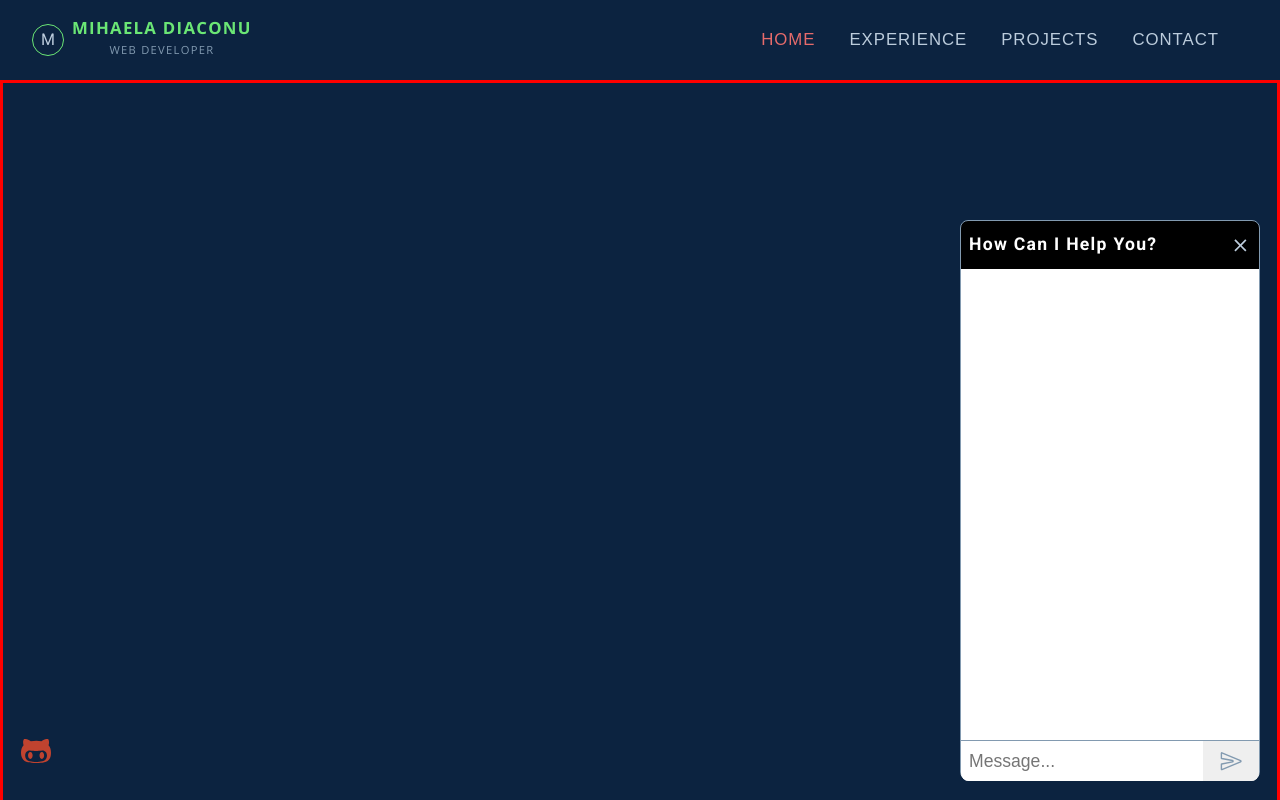
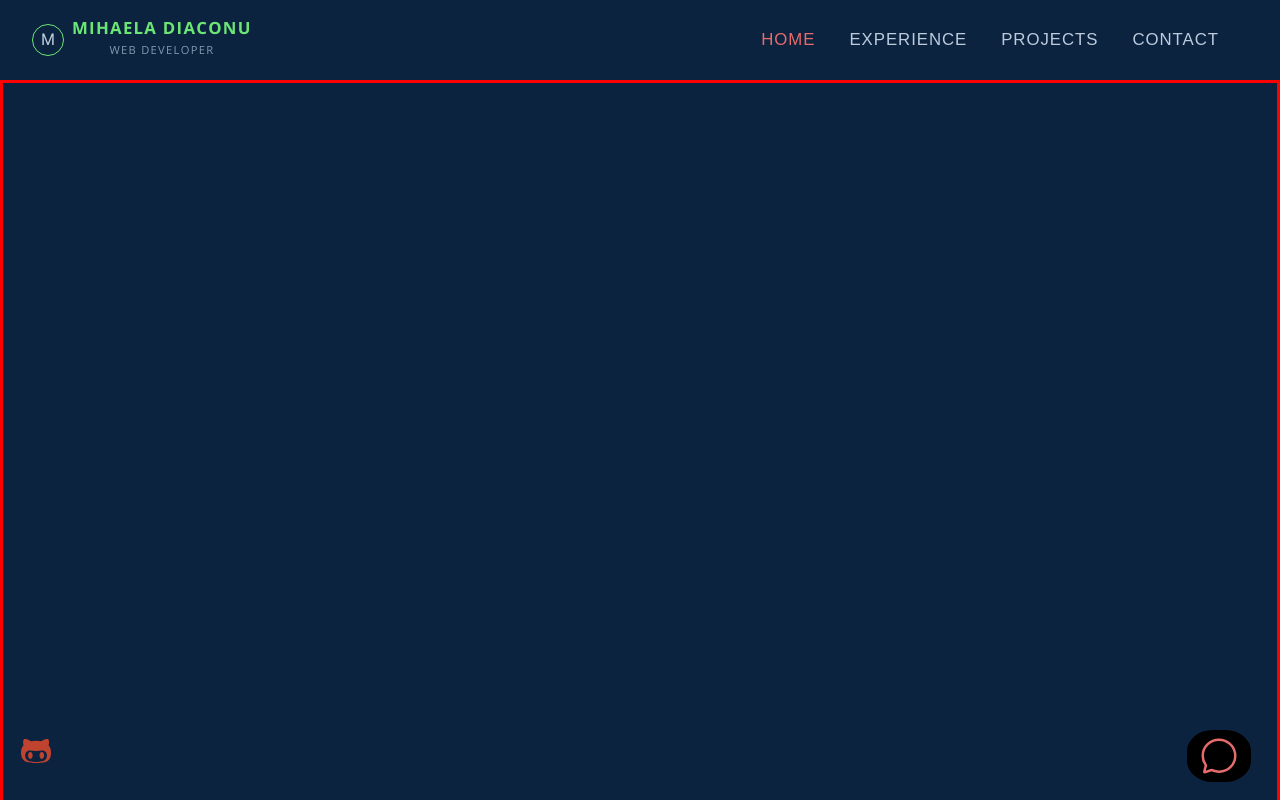
Before and after one commit to mdcodelab/mern-portofolio, a React (Create React App) app: page / in a window 1280 px wide. Shown: the top 800 px of the page. Built offline with nearby package versions, Linux system fonts and the light colour scheme; a web font is replaced by a local one.

Commit message:
Chat style transitions

```diff
--- a/src/App.css
+++ b/src/App.css
@@ -220,40 +220,148 @@ hr {
   color: var(--clr-primary-1);
 }
 
-/* sidebar
-.sidebar {
-width: 100vw;
-  height: calc(100vh - 5rem);
-  padding: 3rem;
+
+/*webkit-transition: all 500ms;
+   -moz-transition: all 500ms;
+     -o-transition: all 500ms;
+        transition: all 500ms;*/
+
+        /* sidebar*/
+  @media screen and (min-width: 992px) {
+          .sidebar {
+            display: none;
+          }
+        }
+
+  /* chat*/
+/*chat launcher*/
+.launcher__container {
+  width: 4rem;
+  height: 3.3rem;
+  display: flex;
+  align-items: center;
+  justify-content: center;
+  background: black;
+  border-radius: 40%;
   position: fixed;
-  right: 0;
-  bottom: 0;
-  z-index: 8;
-  transition: all 0.5s ease;
+  right: 1.8rem;
+  bottom: 1.1rem;
+  cursor: pointer;
+  z-index: 100;
+  transition: all 0.5s ease-in-out;
 }
 
-  .open {
-    background: var(--clr-sidebar);
-    transform: translateX(0%);
-    transition: all 0.5s ease;
+  /* chat room*/
+  .room__container {
+    width: 300px;
+    height: 70vh;
+    position: fixed;
+    right: 1.8rem;
+    bottom: 1.1rem;
+    cursor: pointer;
+    z-index: 100;
+    border-radius: 0.5rem;
+    background: black;
+    border: 1px solid var(--clr-grey-6);
+    transition: all 0.5s ease-in-out;
   }
 
-  .close {
-    transform: translateX(100%);
-    transition: all 0.5s ease;
+  @media only screen and (max-width: 500px) {
+    .room__container {
+      width: 100%;
+      left: 50%;
+      transform: translateX(-50%);
+      right: unset; /* Remove right property */
+    }
   }
 
-  a {
-    display: block;
-    margin-bottom: 3.5rem;
-    font-size: 1.2rem;
-    letter-spacing: 0.08rem;
+
+  /*header*/
+  .chat__header {
+    padding: 0.5rem;
+    height: 3rem;
+    display: flex;
+    align-items: center;
+    justify-content: space-between;
+  }
+
+  .chat__header h3 {
+    margin: 0;
+    padding: 0;
+    font-size: 1.1rem;
+    color: #fff;
+  }
+
+  .chat__header i {
+    font-size: 2rem;
+    color: #fff;
+    cursor: pointer;
+  }
+
+  /*body*/
+  .chat__body {
+    height: calc(70vh - 3rem - 2.5rem);
+    max-height: auto;
+    background: #fff;
+    overflow-y: scroll;
+    border-bottom: 1px solid var(--clr-grey-6);
+  }
+
+  /*submit*/
+  .chat__submit {
+    height: 2.5rem;
+    background: #fff;
+    border-radius: 0 0 0.5rem 0.5rem;
+    display: flex;
+  }
+
+  .chat__submit input {
+    border-radius: 0 0 0 0.5rem;
+    border: none;
+    outline: none;
+    flex: 1;
+    font-size: 1.1rem;
+    padding: 0.5rem;
+  }
+
+  .chat__submit button {
+    border-radius: 0 0 0.5rem 0;
+    border: none;
+    flex: 0.3;
+    display: flex;
+    align-items: center;
+    justify-content: center;
+    font-size: 1.4rem;
+    color: var(--clr-grey-6);
     cursor: pointer;
     transition: all 0.5s ease-in-out;
   }
 
-  a:hover {
-    letter-spacing: 0.2rem;
-  }*/
+  .chat__submit button:hover {
+    color: black;
+    font-size: 1.6rem;
+  }
 
-  /* NAV*/
+  /* */
+  .c__container {
+    max-width: 300px;
+    max-height: 70vh;
+    position: fixed;
+    right: 4rem;
+    bottom: 20px;
+    z-index: 100;
+    transition: all 1s ease;
+  }
+
+  .cl__container {
+    width: 3rem;
+    height: 3rem;
+    background: white;
+    position: fixed;
+    right: 4rem;
+    bottom: 20px;
+    z-index: 100;
+    cursor: pointer;
+    transition: all 1s ease;
+
+  }
--- a/src/App.js
+++ b/src/App.js
@@ -14,7 +14,7 @@ import ChatEntrancer from "./components/ChatEntrancer";
 const App = () => {
   return (
     <AppProvider>
-      <div className="app-container">
+      <div className="app-container section__center">
         <Navbar />
         <Sidebar></Sidebar>
         <ScrollIcon></ScrollIcon>
--- a/src/components/Chat.js
+++ b/src/components/Chat.js
@@ -1,26 +1,31 @@
 import React from "react";
-import ChatLauncher from "./ChatLauncher";
-import ChatRoom from "./ChatRoom";
-import styled from "styled-components";
+import { IoChatbubbleOutline } from "react-icons/io5";
+import { IoMdClose } from "react-icons/io";
+import { IoSendOutline } from "react-icons/io5";
 
-function Chat() {
-  const [showChat, setShowChat] = React.useState(true);
 
-  return (
-    <Wrapper className="chat__container">
-      {showChat && <ChatRoom setShowChat={setShowChat} showChat={showChat} />}
-      {!showChat && <ChatLauncher setShowChat={setShowChat} showChat={showChat}/>}
-    </Wrapper>
+function C() {
+  const [isChat, setIsChat] = React.useState(false);
+  const [message, setMessage] = React.useState("");
+
+  return isChat ? (
+    <div className="room__container">
+          <div className="chat__header">
+        <h3>How Can I Help You?</h3>
+        <IoMdClose style={{fontSize: "1.3rem"}} onClick={()=> setIsChat(!isChat)}></IoMdClose>
+      </div>
+      <div className="chat__body">
+
+      </div>
+      <div className="chat__submit">
+        <input type="text" placeholder="Message..." value={message} onChange={(e)=>setMessage(e.target.value)}></input>
+        <button><IoSendOutline></IoSendOutline></button>
+      </div>
+    </div>
+  ) : (
+    <div className="launcher__container" onClick={() => setIsChat(!isChat)}>
+      <IoChatbubbleOutline classNme="icon__launcher" style={{fontSize: "2.5rem", color: "var(--clr-red-light-1"}}></IoChatbubbleOutline></div>
   );
 }
 
-const Wrapper = styled.div`
-  position: fixed;
-  bottom: 20px;
-  right: 20px;
-  cursor: pointer;
-  z-index: 10;
-  transition: all 2s ease;
-`;
-
-export default Chat;
+export default C;
--- a/src/components/ChatLauncher.js
+++ /dev/null
@@ -1,28 +0,0 @@
-import React from "react";
-import styled from "styled-components";
-import { IoChatbubbleOutline } from "react-icons/io5";
-
-
-function ChatLauncher({showChat, setShowChat}) {
-  return <Wrapper onClick={()=> setShowChat(!showChat)}>
-    <IoChatbubbleOutline className="icon__launcher"></IoChatbubbleOutline>
-  </Wrapper>;
-}
-
-const Wrapper = styled.div`
-  width: 4rem;
-  height: 3.3rem;
-  display: flex;
-  align-items: center;
-  justify-content: center;
-  background: black;
-  border-radius: 40%;
-  transition: all 2s ease;
-
-  .icon__launcher {
-    color: var(--clr-red-light-1);
-    font-size: 2.5rem;
-  }
-`;
-
-export default ChatLauncher;
--- a/src/components/ChatRoom.js
+++ /dev/null
@@ -1,102 +0,0 @@
-import React from 'react';
-import styled from "styled-components";
-import { IoMdClose } from "react-icons/io";
-import { IoSendOutline } from "react-icons/io5";
-
-
-function ChatRoom({showChat, setShowChat}) {
-  const[message, setMessage]=React.useState("");
-
-  return (
-    <Wrapper>
-      <div className="chat__header">
-        <h3>How Can I Help You?</h3>
-        <IoMdClose style={{fontSize: "1.3rem"}} onClick={()=> setShowChat(!showChat)}></IoMdClose>
-      </div>
-      <div className="chat__body">
-
-      </div>
-      <div className="chat__submit">
-        <input type="text" placeholder="Message..." value={message} onChange={(e)=>setMessage(e.target.value)}></input>
-        <button><IoSendOutline></IoSendOutline></button>
-      </div>
-    </Wrapper>
-  );
-}
-
-const Wrapper = styled.div`
-  width: 300px;
-  height: 70vh;
-  border-radius: 0.5rem;
-  background: black;
-  border: 1px solid var(--clr-grey-6);
-  transition: all 2s ease;
-
-  //header
-  .chat__header {
-    padding: 0.5rem;
-    height: 3rem;
-    display: flex;
-    align-items: center;
-    justify-content: space-between;
-  }
-
-  .chat__header h3 {
-    margin: 0;
-    padding: 0;
-    font-size: 1.1rem;
-    color: #fff;
-  }
-
-  .chat__header i {
-    font-size: 2rem;
-    color: #fff;
-    cursor: pointer;
-  }
-
-  //body
-  .chat__body {
-    height: calc(70vh - 3rem - 2.5rem);
-    max-height: auto;
-    background: #fff;
-    overflow-y: scroll;
-    border-bottom: 1px solid var(--clr-grey-6);
-  }
-
-  //submit
-  .chat__submit {
-    height: 2.5rem;
-    background: #fff;
-    border-radius: 0 0 0.5rem 0.5rem;
-    display: flex;
-  }
-
-  .chat__submit input {
-    border-radius: 0 0 0 0.5rem;
-    border: none;
-    outline: none;
-    flex: 1;
-    font-size: 1.1rem;
-    padding: 0.5rem;
-  }
-
-  .chat__submit button {
-    border-radius: 0 0 0.5rem 0;
-    border: none;
-    flex: 0.3;
-    display: flex;
-    align-items: center;
-    justify-content: center;
-    font-size: 1.4rem;
-    color: var(--clr-grey-6);
-    cursor: pointer;
-    transition: all 0.5s ease-in-out;
-  }
-
-  .chat__submit button:hover {
-    color: black;
-    font-size: 1.6rem;
-  }
-`;
-
-export default ChatRoom;
--- a/src/components/Sidebar.js
+++ b/src/components/Sidebar.js
@@ -35,7 +35,7 @@ React.useEffect(() => {
       className={`
         ${!isSidebar
           ? "close section__center"
-          : "open section__center"}`}
+          : "open section__center sidebar"}`}
     >
       <Link to="home" smooth={true} offset={0} onClick={()=>setSidebar(!isSidebar)}>
         Home
@@ -54,12 +54,11 @@ React.useEffect(() => {
 }
 
 const Wrapper = styled.div`
-  width: 100vw;
   height: calc(100vh - 5rem);
   padding: 3rem;
   position: fixed;
   right: 0;
-  bottom: 0;
+  top: 0;
   z-index: 8;
   transition: all 0.5s ease;
 
@@ -86,6 +85,12 @@ const Wrapper = styled.div`
   a:hover {
     letter-spacing: 0.2rem;
   }
+
+  @media screen and (min-width: 992px) {
+    .sidebar {
+      display: none;
+    }
+  }
 `;
 
 export default Sidebar;
--- a/src/pages/Home.js
+++ b/src/pages/Home.js
@@ -15,8 +15,8 @@ const Home = () => {
 }
 
 const Wrapper = styled.div`
+padding: 3rem;
 height: 100vh;
-padding: 3rem;
 border: 3px solid red;
 `;
 
```
Also changed, not shown: src/components/Cl.js (added, +11 -0 lines), src/components/inc.html (deleted, +0 -29 lines).
